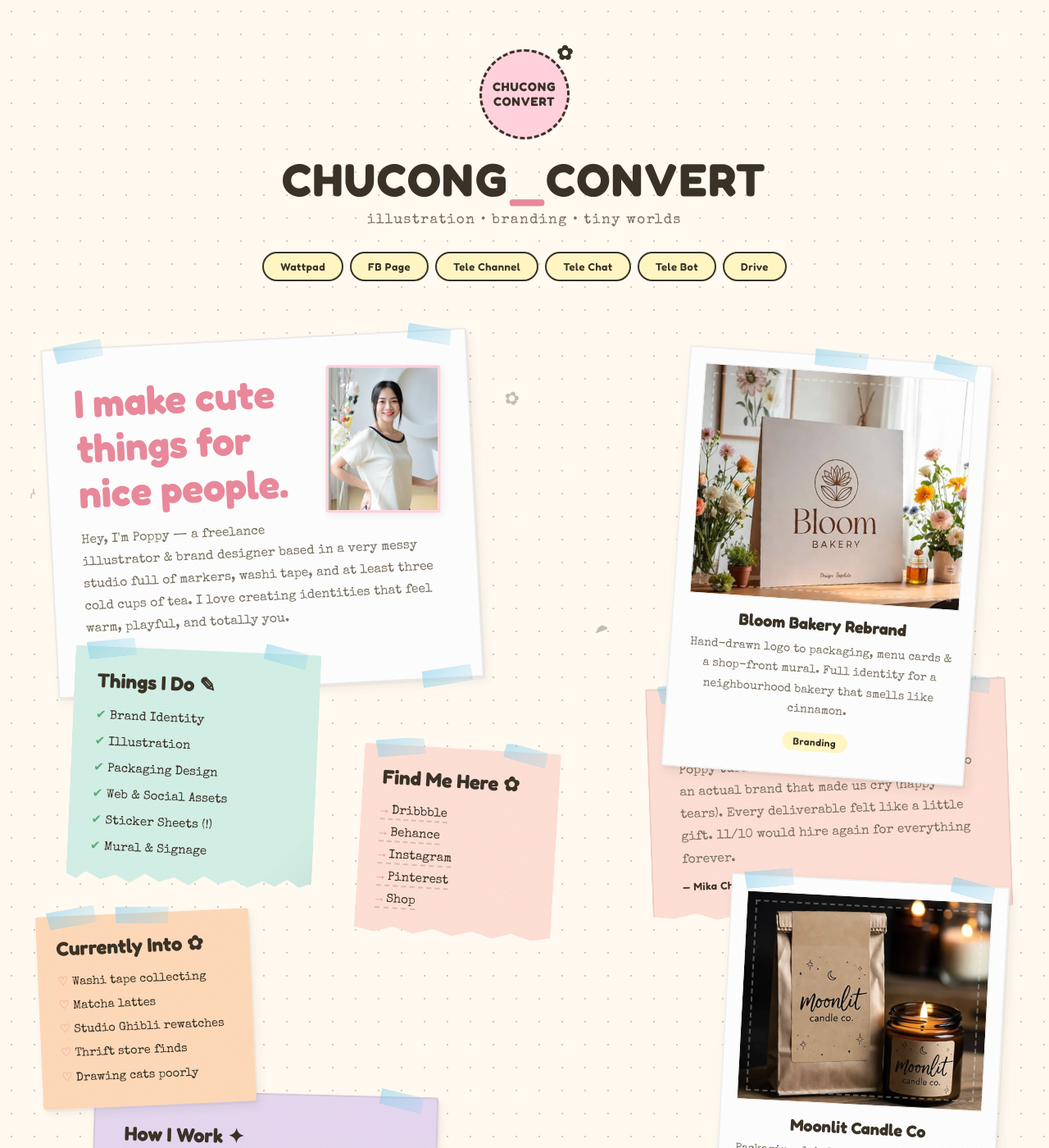
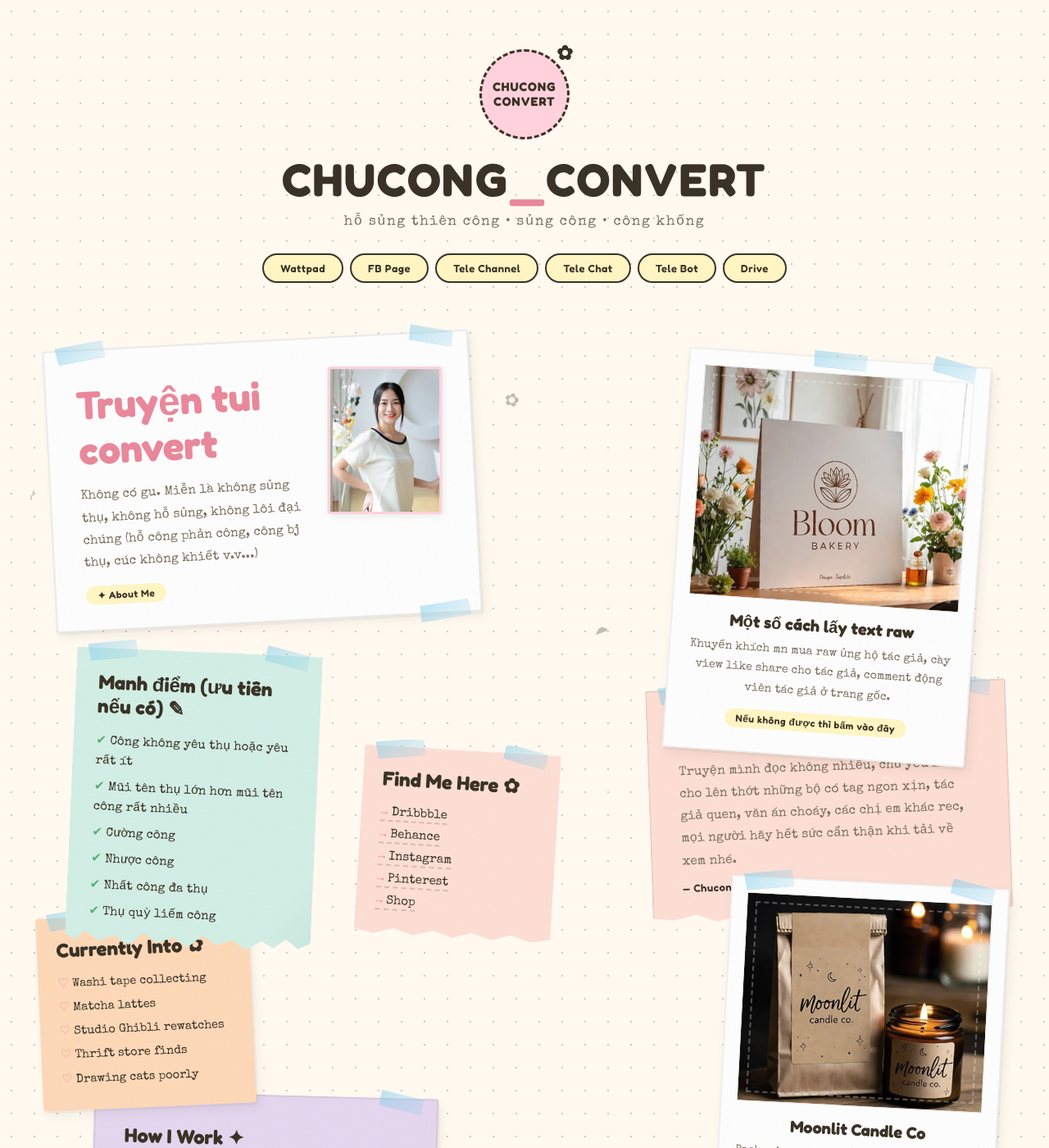
Before and after one commit to PhamNhaDoan/phamnhadoan.github.io, a Jekyll site: the page chucongconvert/index.html, which Jekyll copies as it is, in a window 1280 px wide and 1400 px high. Shown: the whole window at 82% size. Built offline with Jekyll 4.4.1, drawn with Linux system fonts in a browser that asks for light colours.

Commit message:
Update index.html

```diff
--- a/chucongconvert/index.html
+++ b/chucongconvert/index.html
@@ -24,7 +24,7 @@ Free HTML CSS Template
 <header class="site-header">
   <div class="logo-badge">CHUCONG<br>CONVERT</div>
   <h1 class="site-title">CHUCONG<span>_</span>CONVERT</h1>
-  <p class="site-tagline">illustration &bull; branding &bull; tiny worlds</p>
+  <p class="site-tagline">hỗ sủng thiên công &bull; sủng công &bull; công khống</p>
   <nav class="nav-strip">
     <a href="https://wattpad.com/dammysungcong">Wattpad</a>
     <a href="https://www.facebook.com/congbaoqt">FB Page</a>
@@ -54,12 +54,9 @@ Free HTML CSS Template
     <div class="tape tape-tr"></div>
     <div class="tape tape-br"></div>
     <img src="images/tooplate-poppy-profile.jpg" alt="Poppy" class="profile-pic">
-    <p class="note-hero-text">I make cute things for nice people.</p>
+    <p class="note-hero-text">Truyện tui convert</p>
     <p class="note-body">
-      Hey, I'm Poppy — a freelance illustrator &amp; brand designer
-      based in a very messy studio full of markers, washi tape,
-      and at least three cold cups of tea. I love creating
-      identities that feel warm, playful, and totally you.
+      Không có gu. Miễn là không sủng thụ, không hỗ sủng, không lôi đại chúng (hỗ công phản công, công bj thụ, cúc không khiết v.v...)
     </p>
     <span class="note-tag">✦ About Me</span>
   </article>
@@ -75,13 +72,11 @@ Free HTML CSS Template
       <img src="images/tooplate-poppy-image-01.jpg" alt="Bloom Bakery project">
     </div>
     <div class="polaroid-caption">
-      <h2 class="note-title">Bloom Bakery Rebrand</h2>
+      <h2 class="note-title">Một số cách lấy text raw</h2>
       <p class="note-body">
-        Hand-drawn logo to packaging, menu cards &amp;
-        a shop-front mural. Full identity for a
-        neighbourhood bakery that smells like cinnamon.
+        Khuyến khích mn mua raw ủng hộ tác giả, cày view like share cho tác giả, comment động viên tác giả ở trang gốc.
       </p>
-      <span class="note-tag">Branding</span>
+      <span class="note-tag">Nếu không được thì bấm vào đây</span>
     </div>
   </article>
 
@@ -92,14 +87,14 @@ Free HTML CSS Template
     <div class="sparkles"><span class="sparkle-dot">✦</span><span class="sparkle-dot">✦</span><span class="sparkle-dot">✧</span></div>
     <div class="tape tape-tl"></div>
     <div class="tape tape-tr"></div>
-    <h2 class="note-title">Things I Do ✎</h2>
+    <h2 class="note-title">Manh điểm (ưu tiên nếu có) ✎</h2>
     <ul class="checklist">
-      <li>Brand Identity</li>
-      <li>Illustration</li>
-      <li>Packaging Design</li>
-      <li>Web &amp; Social Assets</li>
-      <li>Sticker Sheets (!)</li>
-      <li>Mural &amp; Signage</li>
+      <li>Công không yêu thụ hoặc yêu rất ít</li>
+      <li>Mũi tên thụ lớn hơn mũi tên công rất nhiều</li>
+      <li>Cường công</li>
+      <li>Nhược công</li>
+      <li>Nhất công đa thụ</li>
+      <li>Thụ quỳ liếm công</li>
     </ul>
   </article>
 
@@ -112,12 +107,9 @@ Free HTML CSS Template
     <div class="tape tape-tr"></div>
     <div class="quote-mark">"</div>
     <p class="note-body">
-      Poppy turned our vague Pinterest board into an actual
-      brand that made us cry (happy tears). Every deliverable
-      felt like a little gift. 11/10 would hire again for
-      everything forever.
+      Truyện mình đọc không nhiều, chủ yếu là sẽ cho lên thớt những bộ có tag ngon xịn, tác giả quen, văn án choáy, các chị em khác rec, mọi người hãy hết sức cẩn thận khi tải về xem nhé.
     </p>
-    <p class="attribution">— Mika Chen, Bloom Bakery</p>
+    <p class="attribution">— Chucongconvert</p>
   </article>
 
   <!-- NOTE 6 — Second Project Card -->
```
